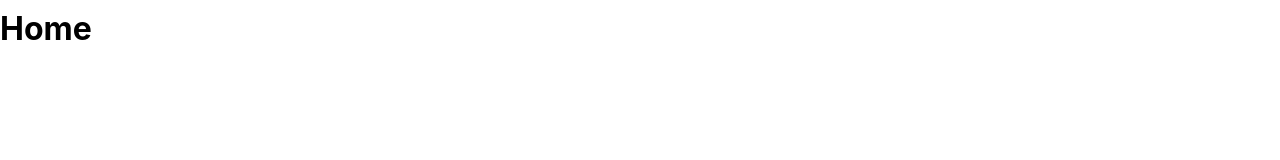
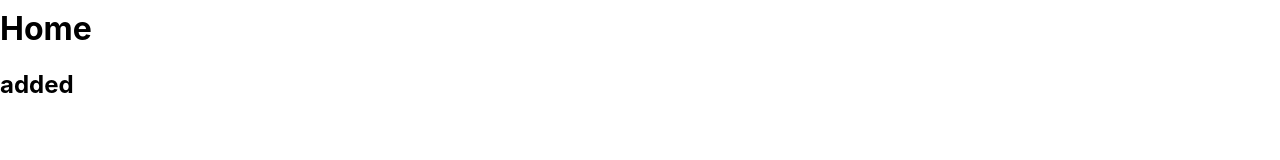
Before and after one commit to EliasenJason/grow-app, a Next.js app: page / in a window 1280 px wide. Shown: the part 127-287 px from the top of the page. Built offline with nearby package versions, Linux system fonts and the light colour scheme.

Commit message:
header complete

```diff
--- a/pages/index.js
+++ b/pages/index.js
@@ -6,6 +6,7 @@ export default function Home() {
     <>
       <Header />
       <h1>Home</h1>
+      <h2>added</h2>
     </>
   )
 }
```
